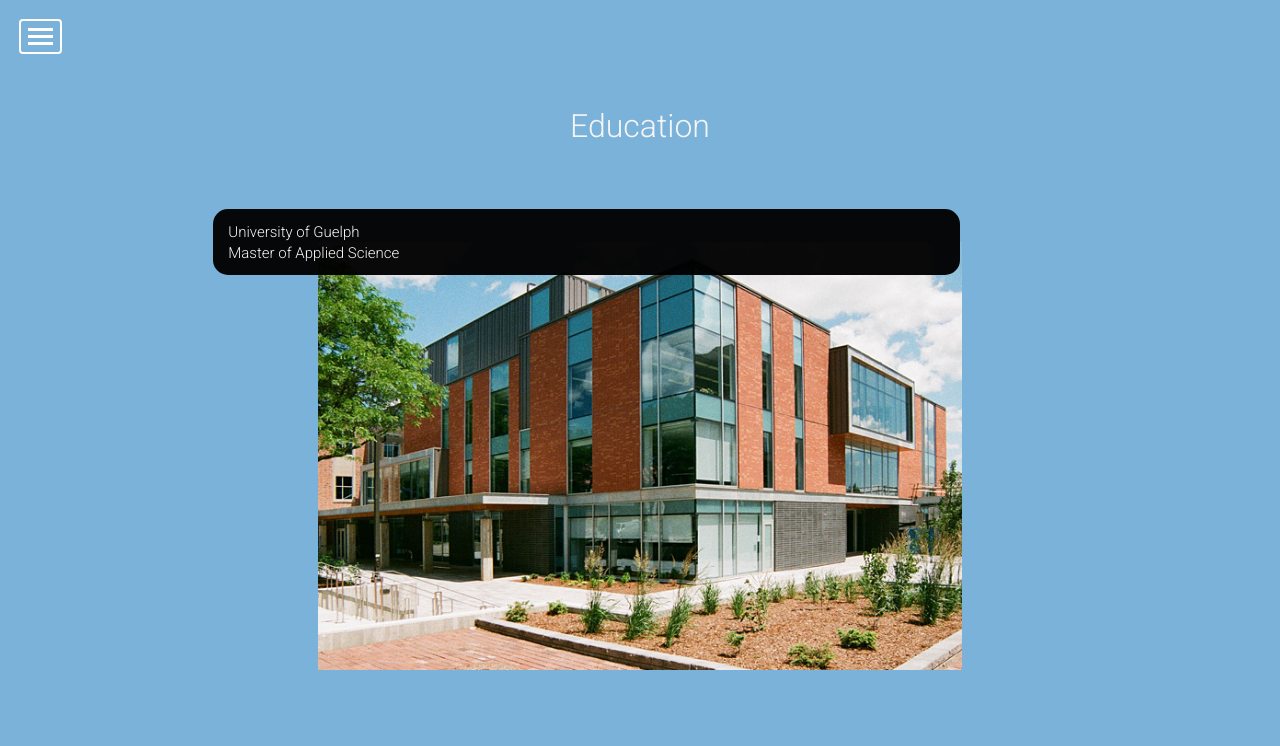
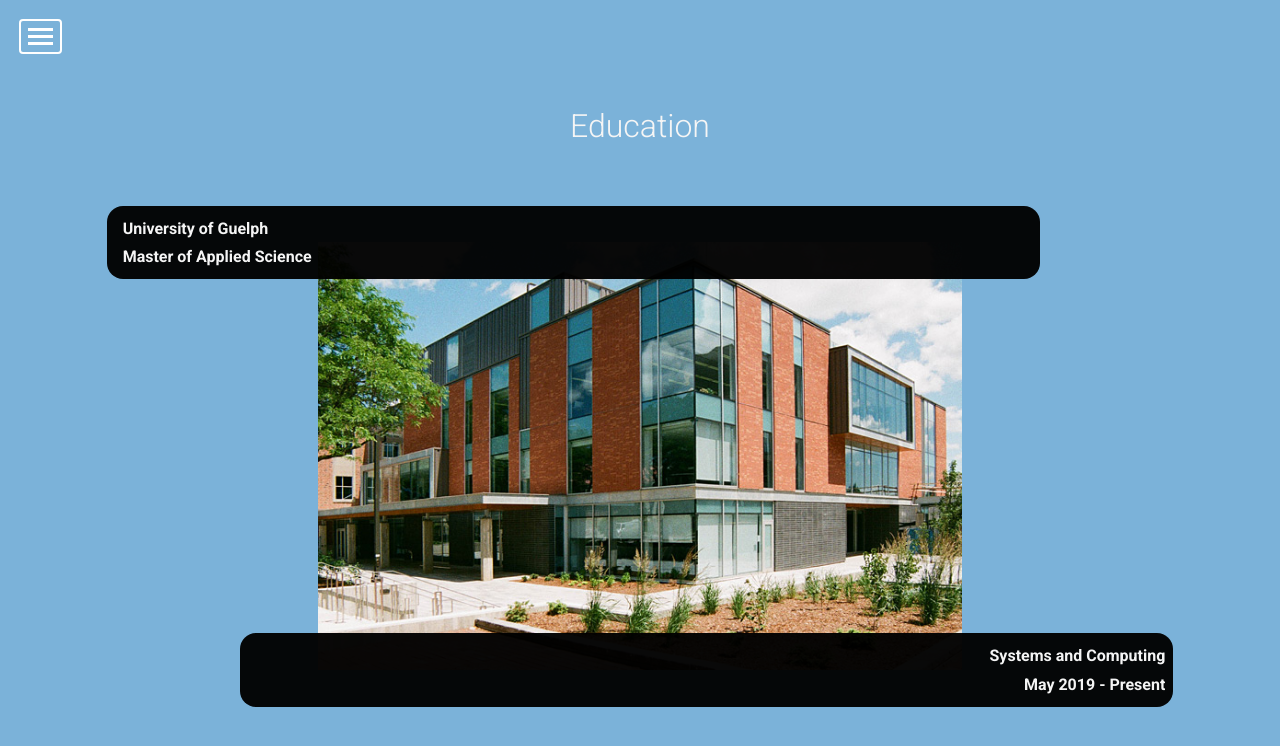
Before and after one commit to esyywar/rahul-portfolio, a React (Create React App) app: page /portfolio/edu in a window 1280 px wide. Shown: the top 746 px of the page. Built offline with nearby package versions, Linux system fonts and the light colour scheme.

Commit message:
education state framework cmplt

```diff
--- a/src/components/Education.js
+++ b/src/components/Education.js
@@ -1,4 +1,4 @@
-import React, { useEffect } from 'react'
+import React, { useState, useEffect } from 'react'
 
 import { useDispatch } from 'react-redux'
 import { bgClrSwitch } from '../actions/bgClrSwitch'
@@ -6,29 +6,35 @@
 import education from '../content/education.json'
 
 import '../css/education.css'
+import { act } from 'react-dom/test-utils'
 
 
 function Education(props) {
+
+    /************ STATE MANAGEMENT FROM REDUX STORE **************/
     const dispatch = useDispatch()
 
     useEffect(() => {
         dispatch(bgClrSwitch(props.bgColour))
     }, [props.bgColour, dispatch])
 
-    const testItem = education[0]
 
-    const backImg = require(`../img/education/${testItem.photo}`)
+    /************ LOCAL STATE INITIALIZATION ******************/
+    const [activeElement, setActiveElement] = useState(0)
 
-    return (
-        <div className="education-page">
-            <h1 className="page-title">Education</h1>
 
-            {/* Display card for each education item */}
-            <div className="edu-item-container">
+    /************** CONDITIONAL RENDERING BY STATE FUNCTIONS ***************/
+
+    function renderActiveElement(activeElement) {
+        const eduItem = education[activeElement]
+        const backImg = require(`../img/education/${eduItem.photo}`)
+
+        return (
+                <div className="edu-item-container">
 
                 <div className="school-and-study">
-                    <p>{testItem.institution}</p>
-                    <p>{testItem.degree}</p>
+                    <p>{eduItem.institution}</p>
+                    <p>{eduItem.degree}</p>
                 </div>
 
                 {/* Show image in center of the page */}
@@ -38,11 +44,20 @@
 
                 {/* Show dates and major */}
                 <div className="dates-and-major">
+                    <p>{eduItem.major}</p>
+                    <p>{eduItem.startDate + " - " + ((eduItem.current) ? "Present" : eduItem.endDate)}</p>
+                </div>
+            </div>
+        )
+    }
 
-                </div>
 
-            </div>
+    return (
+        <div className="education-page">
+            <h1 className="page-title">Education</h1>
 
+            {/* Render the currently active education card */}
+            {renderActiveElement(activeElement)}
         </div>
     )
 }
--- a/src/components/Skills.js
+++ b/src/components/Skills.js
@@ -18,7 +18,6 @@
 function Skills(props) {
 
     /************ STATE MANAGEMENT FROM REDUX STORE **************/
-
     const dispatch = useDispatch()
 
     // Change background colour on render
@@ -46,7 +45,6 @@
 
 
     /************ DATA ARRAY OF SUB-COMPONENTS TO BE LINKED **************/
-
     const skillComponents = [
         {
             id: 0,
--- a/src/content/education.json
+++ b/src/content/education.json
@@ -1,13 +1,13 @@
 [
     {
         "id": "0",
-        "major": "Systems and Computing Engineering",
+        "major": "Systems and Computing",
         "degree": "Master of Applied Science",
         "abbrevDegree": "MASc.",
         "institution": "University of Guelph",
         "current": true,
-        "startDate": "5/30/2019",
-        "endDate": "1/1/2019",
+        "startDate": "May 2019",
+        "endDate": "Dec 2020",
         "photo": "uofg-engg-complex.jpg",
         "GPA": "",
         "allocades": []
@@ -19,8 +19,8 @@
         "abbrevDegree": "B.Eng (Co-op)",
         "institution": "University of Guelph",
         "current": false,
-        "startDate": "9/1/2014",
-        "endDate": "4/1/2019",
+        "startDate": "Sept 2014",
+        "endDate": "Apr 2019",
         "photo": "uofg-engg-complex.jpg",
         "GPA": "82.5",
         "allocades": ["Honours Graduate", "Entrance Scholarship ($3000)"]
@@ -30,8 +30,8 @@
         "degree": "High School",
         "institution": "Bayview Secondary School",
         "current": false,
-        "startDate": "9/1/2010",
-        "endDate": "6/1/2014",
+        "startDate": "Sept 2010",
+        "endDate": "June 2019",
         "photo": "bayview-secondary.jpg",
         "GPA": "87",
         "allocades": ["Honours Graduate"]
--- a/src/css/education.css
+++ b/src/css/education.css
@@ -23,8 +23,10 @@
 
 .education-page .edu-item-container {
   font-family: 'Roboto', sans-serif;
+  font-weight: 600;
+  font-size: 16px;
   margin-top: 2em;
-  width: 80%;
+  width: 100%;
   height: 100%;
   display: -ms-grid;
   display: grid;
@@ -32,6 +34,10 @@
       grid-template-columns: repeat(8, 1fr);
   -ms-grid-rows: (1fr)[8];
       grid-template-rows: repeat(8, 1fr);
+}
+
+.education-page .edu-item-container p {
+  padding: 0.3em 0;
 }
 
 .education-page .edu-item-container .school-and-study {
@@ -48,23 +54,20 @@
   z-index: 2;
   background-color: rgba(0, 0, 0, 0.96);
   border-radius: 1em;
-  padding: 0.7em 1em;
-  font-size: 15px;
-}
-
-.education-page .edu-item-container .school-and-study p {
-  margin: 0.2em 0;
+  padding: 0.5em 1em;
 }
 
 .education-page .edu-item-container .image-container {
   -ms-grid-row: 2;
   -ms-grid-row-span: 6;
   grid-row: 2 / 8;
-  -ms-grid-column: 1;
-  -ms-grid-column-span: 8;
-  grid-column: 1 / 9;
+  -ms-grid-column: 2;
+  -ms-grid-column-span: 6;
+  grid-column: 2 / 8;
+  -ms-grid-column-align: center;
+      justify-self: center;
   border-radius: 2em;
-  width: 100%;
+  width: 110%;
   height: 100%;
 }
 
@@ -72,4 +75,21 @@
   width: auto;
   height: 100%;
 }
+
+.education-page .edu-item-container .dates-and-major {
+  -ms-grid-row: 7;
+  -ms-grid-row-span: 2;
+  grid-row: 7 / 9;
+  -ms-grid-column: 2;
+  -ms-grid-column-span: 7;
+  grid-column: 2 / 9;
+  -ms-flex-item-align: center;
+      -ms-grid-row-align: center;
+      align-self: center;
+  text-align: right;
+  z-index: 2;
+  background-color: rgba(0, 0, 0, 0.96);
+  border-radius: 1em;
+  padding: 0.5em;
+}
 /*# sourceMappingURL=education.css.map */
--- a/src/css/education.scss
+++ b/src/css/education.scss
@@ -17,13 +17,19 @@
 
     .edu-item-container {
         font-family: 'Roboto', sans-serif;
+        font-weight: 600;
+        font-size: 16px;
         margin-top: 2em;
-        width: 80%;
+        width: 100%;
         height: 100%;
 
         display: grid;
         grid-template-columns: repeat(8, 1fr);
         grid-template-rows: repeat(8, 1fr);
+
+        p {
+            padding: 0.3em 0;
+        }
 
         .school-and-study {
             grid-row: 1 / 3;
@@ -33,19 +39,15 @@
             z-index: 2;
             background-color: rgba(0, 0, 0, 0.96);
             border-radius: 1em;
-            padding: 0.7em 1em;
-            font-size: 15px;
-
-            p {
-                margin: 0.2em 0;
-            }
+            padding: 0.5em 1em;
         }
 
         .image-container {
             grid-row: 2 / 8;
-            grid-column: 1 / 9;
+            grid-column: 2 / 8;
+            justify-self: center;
             border-radius: 2em;
-            width: 100%;
+            width: 110%;
             height: 100%;
 
             img {
@@ -53,5 +55,16 @@
                 height: 100%;
             }
         }
+
+        .dates-and-major {
+            grid-row: 7 / 9;
+            grid-column: 2 / 9;
+            align-self: center;
+            text-align: right;
+            z-index: 2;
+            background-color: rgba(0, 0, 0, 0.96);
+            border-radius: 1em;
+            padding: 0.5em;
+        }
     }
 }
```
Also changed, not shown: 1 other file (tests, documents, lock files or other folders).
